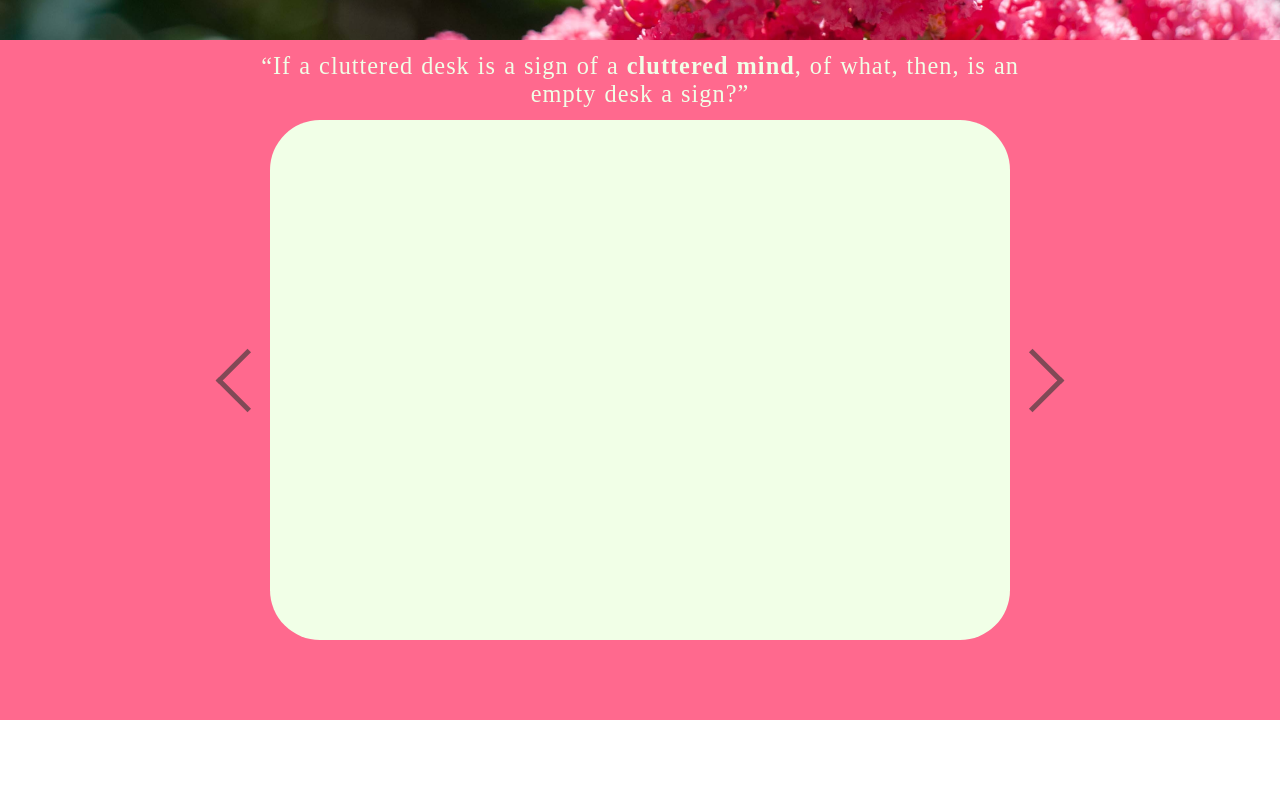
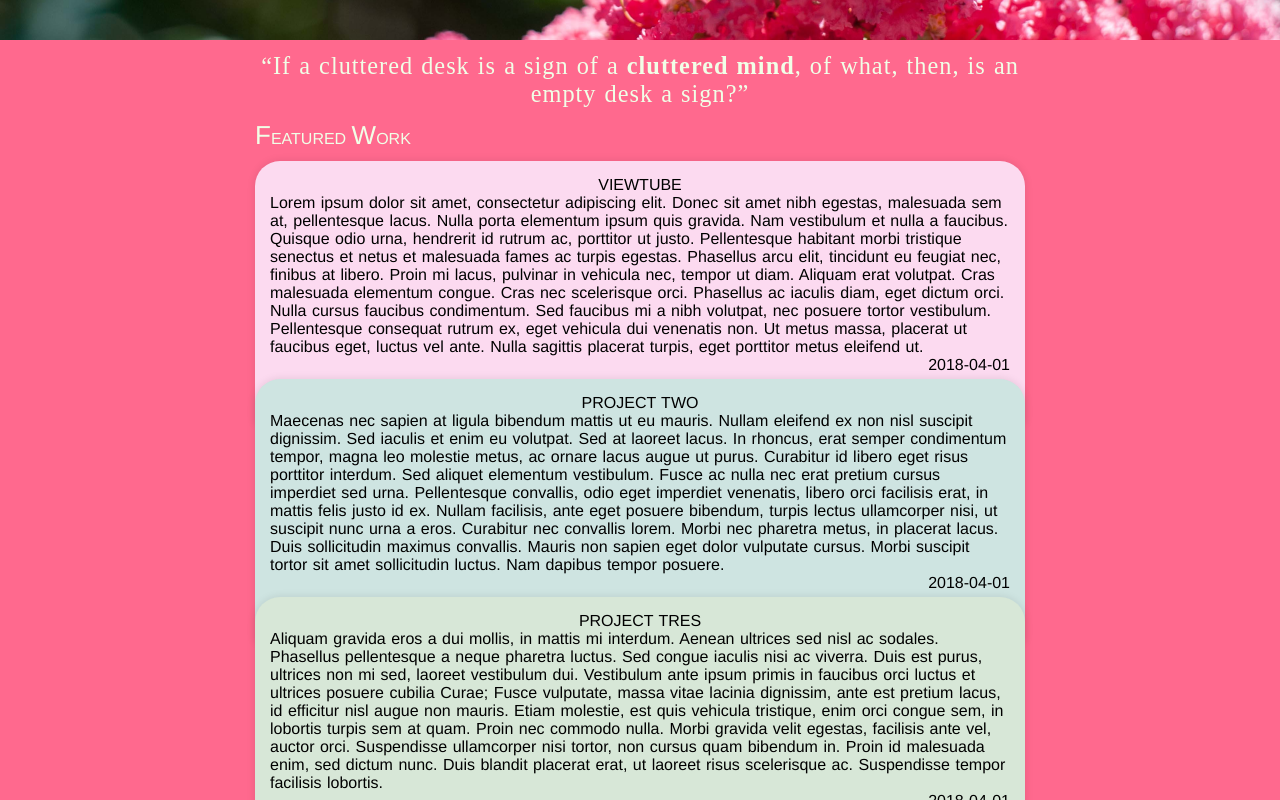
Before and after one commit to aryascripts/portfolio, a Nuxt app: page / in a window 1280 px wide. Shown: the part 680-1480 px from the top of the page. Before the commit the page ends 1400 px from the top, so only its background shows below. Built offline with nearby package versions, Linux system fonts and the light colour scheme; a web font is replaced by a local one.

Commit message:
featured reimagined, cards reimagined, changed global styling

```diff
--- a/components/Card.vue
+++ b/components/Card.vue
@@ -45,7 +45,7 @@
 @import './../sass/vars.scss';
   .card {
     width: 100%;
-    height: 330px;
+    min-height: 100px;
     background-color: $green-light;
     border-radius: 25px;
     border-bottom-left-radius: 0px;
@@ -59,30 +59,12 @@
     &:hover {
       @include boxShadow(0px 3px 15px 0px rgba(0,0,0,0.55));
     }
-
-    // .pic {
-    //   width: 80%;
-    //   height: 35%;
-    //   background-color: white;
-    //   border-radius: 20px;
-    //   position: absolute;
-    //   margin-top: -40px;
-    //   left: 50%;
-    //   transform: translateX(-50%);
-    //
-    //   @include boxShadow(0px 3px 9px 0px rgba(0,0,0,0.20));
-    //   transition: 300ms box-shadow ease;
-    //
-    //   &:hover {
-    //     @include boxShadow(0px 3px 9px 0px rgba(0,0,0,0.35));
-    //   }
-    // }
   }
 
   .content {
     display: flex;
     flex-direction: column;
-    padding: 15px;
+    padding: 15px 15px #{$card-overlap+5} 15px;
     height: 100%;
   }
 
@@ -95,7 +77,6 @@
   }
 
   .description {
-    text-align: center;
     font-family: 'Helvetica', 'Verdana', sans-serif;
     font-weight: 300;
     letter-spacing: 0px;
--- a/components/Collection.vue
+++ b/components/Collection.vue
@@ -32,13 +32,7 @@
   flex-direction: row;
   flex-wrap: wrap;
   justify-content: center;
-  margin-top: 45px;
-  // margin-top: -25px;
-  //
-  // &:first-child {
-  //   margin-top: 0px;
-  // }
-
+  margin-top: $card-overlap;
 
   width: 100%;
 }
--- a/components/Featured.vue
+++ b/components/Featured.vue
@@ -1,68 +1,69 @@
 <template>
-  <div>
+  <div class="background">
     <Quotes />
 
-    <div class="cards-container">
-      <div class="pointer arrow left"></div>
+    <div class="container">
+      <h1><span>f</span>eatured <span>w</span>ork</h1>
+      <Collection
+        v-bind:projects="projects" />
+    </div>
 
-      <div class="card"></div>
-
-      <div class="pointer arrow right"></div>
-    </div>
   </div>
 </template>
 
 <script>
 import Quotes from './Quotes.vue'
+import Collection from './Collection.vue'
 
 export default {
   components: {
-    Quotes
+    Quotes,
+    Collection
+  },
+  data() {
+    return {
+      projects: [{
+          id: '1',
+          name: 'ViewTube',
+          description: 'Lorem ipsum dolor sit amet, consectetur adipiscing elit. Donec sit amet nibh egestas, malesuada sem at, pellentesque lacus. Nulla porta elementum ipsum quis gravida. Nam vestibulum et nulla a faucibus. Quisque odio urna, hendrerit id rutrum ac, porttitor ut justo. Pellentesque habitant morbi tristique senectus et netus et malesuada fames ac turpis egestas. Phasellus arcu elit, tincidunt eu feugiat nec, finibus at libero. Proin mi lacus, pulvinar in vehicula nec, tempor ut diam. Aliquam erat volutpat. Cras malesuada elementum congue. Cras nec scelerisque orci. Phasellus ac iaculis diam, eget dictum orci. Nulla cursus faucibus condimentum. Sed faucibus mi a nibh volutpat, nec posuere tortor vestibulum. Pellentesque consequat rutrum ex, eget vehicula dui venenatis non. Ut metus massa, placerat ut faucibus eget, luctus vel ante. Nulla sagittis placerat turpis, eget porttitor metus eleifend ut.',
+          date: '2018-04-01'
+        }, {
+          id: '2',
+          name: 'Project Two',
+          description: 'Maecenas nec sapien at ligula bibendum mattis ut eu mauris. Nullam eleifend ex non nisl suscipit dignissim. Sed iaculis et enim eu volutpat. Sed at laoreet lacus. In rhoncus, erat semper condimentum tempor, magna leo molestie metus, ac ornare lacus augue ut purus. Curabitur id libero eget risus porttitor interdum. Sed aliquet elementum vestibulum. Fusce ac nulla nec erat pretium cursus imperdiet sed urna. Pellentesque convallis, odio eget imperdiet venenatis, libero orci facilisis erat, in mattis felis justo id ex. Nullam facilisis, ante eget posuere bibendum, turpis lectus ullamcorper nisi, ut suscipit nunc urna a eros. Curabitur nec convallis lorem. Morbi nec pharetra metus, in placerat lacus. Duis sollicitudin maximus convallis. Mauris non sapien eget dolor vulputate cursus. Morbi suscipit tortor sit amet sollicitudin luctus. Nam dapibus tempor posuere.',
+          date: '2018-04-01'
+        }, {
+          id: '3',
+          name: 'Project Tres',
+          description: 'Aliquam gravida eros a dui mollis, in mattis mi interdum. Aenean ultrices sed nisl ac sodales. Phasellus pellentesque a neque pharetra luctus. Sed congue iaculis nisi ac viverra. Duis est purus, ultrices non mi sed, laoreet vestibulum dui. Vestibulum ante ipsum primis in faucibus orci luctus et ultrices posuere cubilia Curae; Fusce vulputate, massa vitae lacinia dignissim, ante est pretium lacus, id efficitur nisl augue non mauris. Etiam molestie, est quis vehicula tristique, enim orci congue sem, in lobortis turpis sem at quam. Proin nec commodo nulla. Morbi gravida velit egestas, facilisis ante vel, auctor orci. Suspendisse ullamcorper nisi tortor, non cursus quam bibendum in. Proin id malesuada enim, sed dictum nunc. Duis blandit placerat erat, ut laoreet risus scelerisque ac. Suspendisse tempor facilisis lobortis.',
+          date: '2018-04-01'
+        }, {
+          id: '2',
+          name: 'Project Two',
+          description: 'Ut non urna non sem maximus tempor ac vel nunc. Donec dui nisi, gravida quis egestas quis, semper in tortor. Etiam pellentesque risus non magna vehicula, et egestas ex pellentesque. Suspendisse pretium consequat turpis, a ullamcorper tellus porttitor non. Suspendisse vitae diam enim. Praesent ac ante a neque viverra suscipit. Pellentesque habitant morbi tristique senectus et netus et malesuada fames ac turpis egestas. Donec nisl risus, tristique nec velit eget, tempor interdum mi. Mauris dignissim interdum magna, id venenatis erat sollicitudin non. Nullam ex urna, pellentesque non varius quis, ultrices non nibh.',
+          date: '2018-04-01'
+        }, {
+          id: '3',
+          name: 'Project Tres',
+          description: 'Curabitur ut efficitur augue. Curabitur et metus sed massa rhoncus molestie in nec metus. Curabitur et metus auctor, tincidunt mi in, finibus dolor. Interdum et malesuada fames ac ante ipsum primis in faucibus. Pellentesque habitant morbi tristique senectus et netus et malesuada fames ac turpis egestas. Duis aliquet nec nulla vitae sollicitudin. Cras urna purus, varius sed nibh quis, semper pretium metus. Nulla eu volutpat erat, at pretium justo. Cras aliquam purus id augue consequat, vitae hendrerit tellus maximus. Quisque fermentum, ipsum sed viverra laoreet, urna velit tempor elit, vel lobortis sapien ante non massa. Curabitur vel ligula sodales, mollis mauris luctus, porta leo. Vivamus porttitor enim dui, eget commodo nunc iaculis nec.',
+          date: '2018-04-01'
+        }
+      ]
+    }
   }
 }
 
 
 </script>
 
-<style lang="scss">
+<style scoped lang="scss">
 @import './../sass/vars.scss';
 
-.cards-container {
-  width: 100%;
-  display: flex;
-  flex-direction: row;
-  align-items: center;
-  justify-content: center;
-  padding-bottom: 10vh;
+.padding {
+  padding: 0px 15px 0 15px;
+}
+.background {
   background-color: $pink;
-}
-.card {
-  width: 65%;
-  max-width: 740px;
-  height: 65vh;
-  background-color: #f1ffe7;
-  border-radius: 50px;
-}
-
-.arrow {
-  border: solid #2e3532;
-  opacity: 0.6;
-  border-width: 0 5px 5px 0;
-  display: inline-block;
-  padding: 20px;
-  transition: opacity 150ms;
-}
-.arrow:hover {
-  opacity: 1;
-}
-
-.right {
-  transform: rotate(-45deg);
-  -webkit-transform: rotate(-45deg);
-}
-.left {
-  transform: rotate(135deg);
-  -webkit-transform: rotate(135deg);
 }
 
 </style>
--- a/mockup/data.json
+++ b/mockup/data.json
@@ -9,6 +9,7 @@
   "projects": [
     {
       "id":"",
+      "featured":"",
       "name":"",
       "date":"",
       "collection":"",
--- a/pages/work.vue
+++ b/pages/work.vue
@@ -69,7 +69,6 @@
 .content {
   width: 100%;
   max-width: $nav-max-width;
-
   margin: 0 auto;
 }
 </style>
--- a/sass/global.scss
+++ b/sass/global.scss
@@ -7,8 +7,19 @@
   font-weight: 200;
   text-transform: uppercase;
   color: $green-light;
-  margin: 15px 0 5px 0;
+  padding: 0 0 10px 0;
   span {
     font-size: 26px;
   }
 }
+
+.container {
+  width: 100%;
+  max-width: $nav-max-width;
+  padding: 0 15px;
+  margin: 0 auto;
+}
+
+.background {
+  width: 100%;
+}
--- a/sass/vars.scss
+++ b/sass/vars.scss
@@ -13,6 +13,8 @@
 $nav-max-width: 800px;
 
 
+$card-overlap: 45px;
+
 // KEYFRAMES
 @keyframes appear {
   from { opacity: 0; }
```
